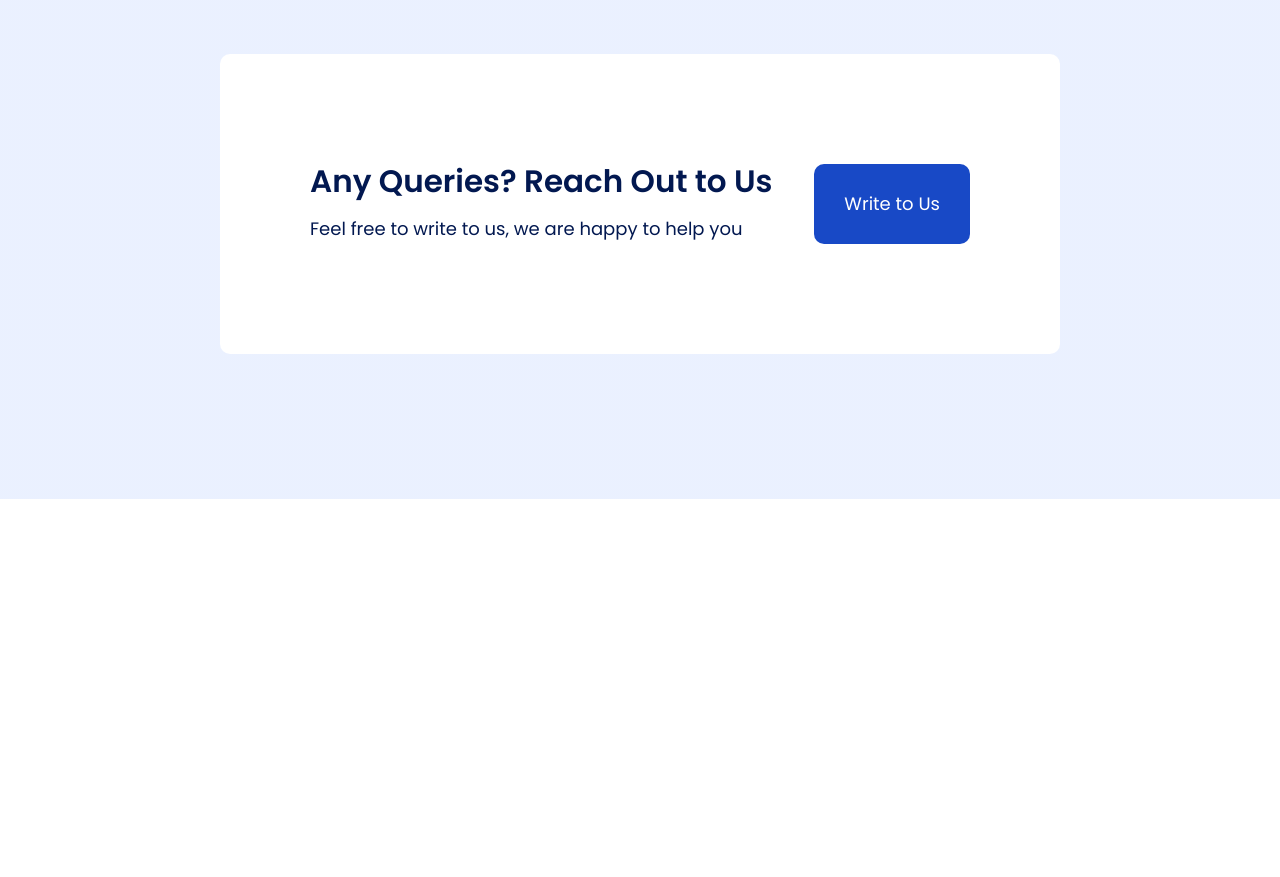
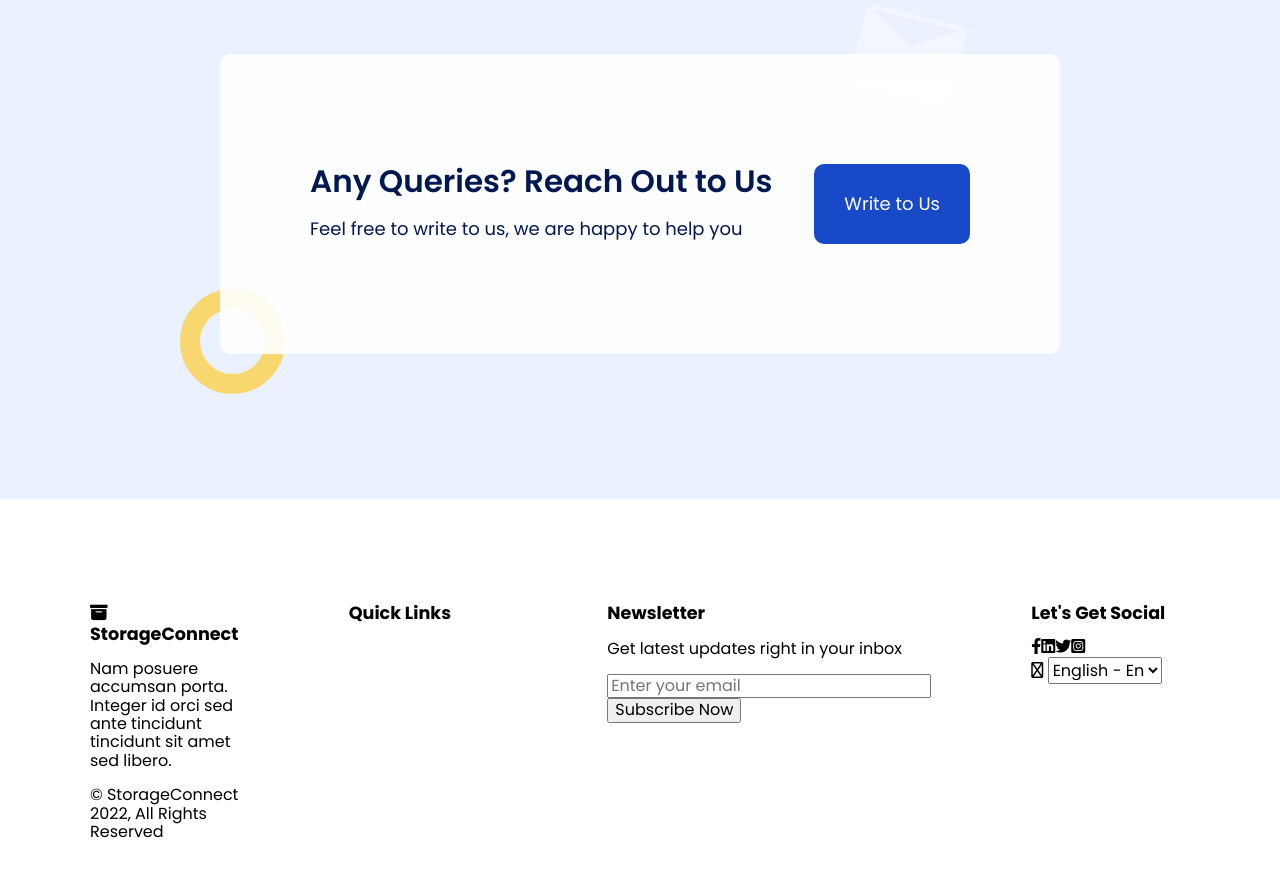
Before and after one commit to AntonyUse/realtoolstest, a plain HTML site: page index.html in a window 1280 px wide. Shown: the part 6278-7155 px from the top of the page. Before the commit the page ends 6777 px from the top, so only its background shows below. Drawn offline with Linux system fonts and the light colour scheme; some icons are missing.

Commit message:
footer in progress

```diff
--- a/css/styles.css
+++ b/css/styles.css
@@ -375,13 +375,15 @@ section#queries {
     background-repeat: no-repeat;
     background-position: center;
     color: #021850;
+    z-index: 1;
 }
 section#queries .queries_container {
-    background-color: #FFFFFF;
+    background-color: #FFFFFFE6;
     border-radius: 10px;
     padding: 110px 90px;
     display: flex;
     justify-content: space-between;
+    position: relative;
 }
 section#queries .queries_container header p {
     margin-bottom: 0px;
@@ -392,3 +394,46 @@ section#queries .queries_container a.primary_alt_btn {
     height: 40px;
     line-height: 40px;
 }
+section#queries i.circle.left {
+    border-color: #FFCE31;
+    width: 65px;
+    height: 65px;
+    border-width: 20px;
+    opacity: 0.7;
+    bottom: -40px;
+    left: -40px;
+    z-index: -1;
+}
+i.mail {
+    width: 100px;
+    height: 80px;
+    border-radius: 10px;
+    background-color: #FFFFFF;
+    position: absolute;
+    top: -40px;
+    right: 100px;
+    text-align: center;
+    padding: 5px 2px 0;
+    transform: rotate(14deg);
+    opacity: 0.4;
+}
+i.triangle {
+    display : inline-block;
+    height : 0;
+    width : 0;
+    border-top : 26px solid rgba(232, 239, 255, 0.9);
+    border-right : 45px solid #FFFFFF;
+    border-left : 45px solid #FFFFFF;
+}
+footer {
+    display: flex;
+    gap: 100px;
+    padding: 90px;
+}
+footer .footer_block {
+    flex: 1;
+    font-size: 0.8em;
+}
+footer .footer_block h2 {
+    font-size: 1.1em;
+}
--- a/index.html
+++ b/index.html
@@ -256,6 +256,8 @@
         </section>
         <section id="queries">
             <div class="queries_container">
+                <i class="circle left"></i>
+                <i class="mail"><i class="triangle"></i></i>
             <header>
                 <h2>Any Queries? Reach Out to Us</h2>
                 <p>Feel free to write to us, we are happy to help you</p>
@@ -263,6 +265,39 @@
             <a href="#" class="primary_alt_btn">Write to Us<i class="fa-solid fa-paper-plane-top"></i></a>
             </div>
         </section>
-        <footer></footer>
+        <footer>
+            <div class="footer_block storage_copy">
+                <h2><i class="fa-solid fa-box-archive"></i>StorageConnect</h2>
+                <p>Nam posuere accumsan porta. Integer id orci sed ante tincidunt tincidunt sit amet sed libero.</p>
+                <p class="copyright">&copy; StorageConnect 2022, All Rights Reserved</p>
+            </div>
+            <div class="footer_block links">
+                <h2>Quick Links</h2>
+                <ul>
+                    <li><a href="#listings">Active Listings</a></li>
+                    <li><a href="#self_storage_sale">Sell your Self Storage</a></li>
+                    <li><a href="#buy_self_storage">Free Evaluation</a></li>
+                    <li><a href="#learn">Learn</a></li>
+                </ul>
+            </div>
+            <div class="footer_block newsletter">
+                <h2>Newsletter</h2>
+                <p>Get latest updates right in your inbox</p>
+                <form action="#" name="subscribe_newsletter" id="subscribe_newsletter" method="POST">
+                    <input type="email" name="email" placeholder="Enter your email">
+                    <input type="submit" name="submit_nl" value="Subscribe Now">
+                </form>
+            </div>
+            <div class="footer_block social">
+                <h2>Let's Get Social</h2>
+                <i class="fa-brands fa-facebook-f"></i><i class="fa-brands fa-linkedin"></i><i class="fa-brands fa-twitter"></i><i class="fa-brands fa-square-instagram"></i>
+                <form action="#" name="language" id="language" method="POST">
+                    <i class="fa-regular fa-earth-americas"></i>
+                    <select name="language" id="language">
+                        <option name="en" value="en">English - En</option>
+                    </select>
+                </form>
+            </div>
+        </footer>
     </body>
     </html>
```
